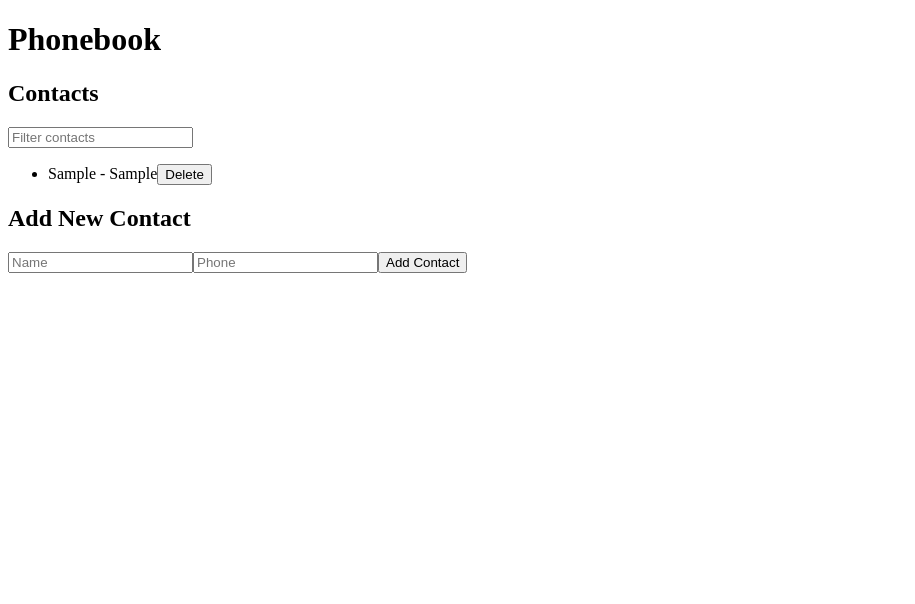
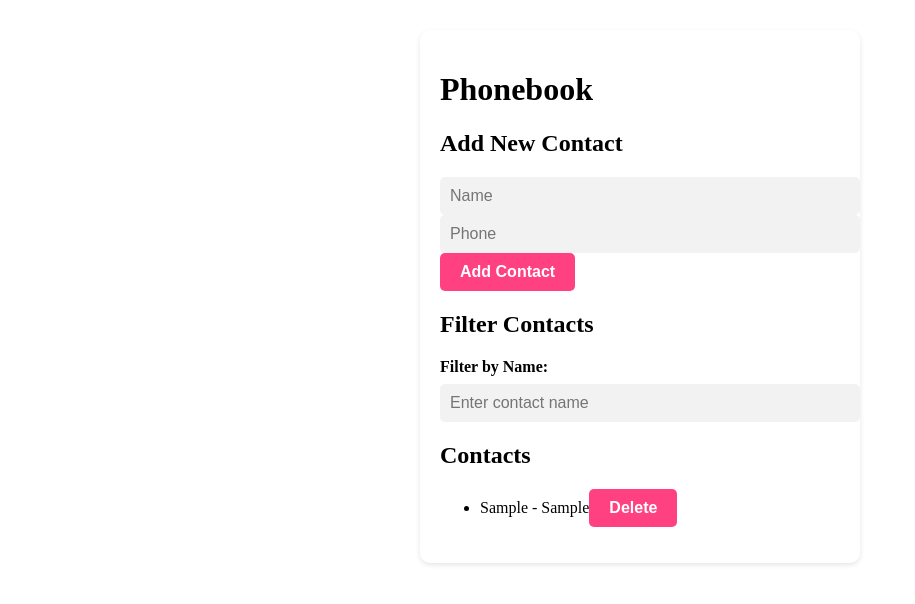
Before and after one commit to vampirerachel/goit-react-hw-06-phonebook, a React (Create React App) app: page / in a window 1280 px wide. Both pictures are taken after typing "Sample", "Sample" into the empty fields and a click on the button "Add Contact". Shown: the top 604 px of the page, without its empty margins (0-915 px from the left). Built offline with nearby package versions, Linux system fonts and the light colour scheme.

Commit message:
problems with local storage

```diff
--- a/src/components/App.jsx
+++ b/src/components/App.jsx
@@ -1,21 +1,27 @@
 import React, { useState } from 'react';
 import { useSelector, useDispatch } from 'react-redux';
-import { addContact, deleteContact, setFilter } from '../reducers';
+import { addContact, deleteContact } from '../reducers';
+import styles from './styles.module.css';
 
 const App = () => {
   const contacts = useSelector((state) => state.contacts);
-  const filter = useSelector((state) => state.filter);
   const dispatch = useDispatch();
-
   const [name, setName] = useState('');
   const [phone, setPhone] = useState('');
+  const [filter, setFilter] = useState('');
 
-  const handleAddContact = (event) => {
-    event.preventDefault();
+  const handleAddContact = () => {
+    if (name.trim() === '' || phone.trim() === '') {
+      return;
+    }
 
-    dispatch(addContact({ name, phone }));
+    const newContact = {
+      id: new Date().getTime().toString(),
+      name,
+      phone,
+    };
 
-    // Clear input fields
+    dispatch(addContact(newContact));
     setName('');
     setPhone('');
   };
@@ -24,50 +30,49 @@ const App = () => {
     dispatch(deleteContact(id));
   };
 
-  const handleFilterChange = (event) => {
-    dispatch(setFilter(event.target.value));
-  };
-
-  const filteredContacts = filter
-  ? contacts.filter((contact) =>
-      contact.name.toLowerCase().includes(filter.toLowerCase())
-    )
-  : contacts;
+  const filteredContacts = contacts.filter((contact) =>
+    contact.name.toLowerCase().includes(filter.toLowerCase())
+  );
 
   return (
-    <div>
+    <div className={styles.phonebook}>
       <h1>Phonebook</h1>
-      <h2>Contacts</h2>
-      <input
-        type="text"
-        placeholder="Filter contacts"
-        value={filter}
-        onChange={handleFilterChange}
-      />
-      <ul>
-        {filteredContacts.map((contact) => (
-          <li key={contact.id}>
-            {contact.name} - {contact.phone}
-            <button onClick={() => handleDeleteContact(contact.id)}>Delete</button>
-          </li>
-        ))}
-      </ul>
       <h2>Add New Contact</h2>
-      <form onSubmit={handleAddContact}>
+      <div className={styles.inputContainer}>
         <input
           type="text"
           placeholder="Name"
           value={name}
-          onChange={(event) => setName(event.target.value)}
+          onChange={(e) => setName(e.target.value)}
         />
         <input
           type="text"
           placeholder="Phone"
           value={phone}
-          onChange={(event) => setPhone(event.target.value)}
+          onChange={(e) => setPhone(e.target.value)}
         />
-        <button type="submit">Add Contact</button>
-      </form>
+        <button className={styles.button} onClick={handleAddContact}>Add Contact</button>
+      </div>
+      <h2>Filter Contacts</h2>
+      <div className={styles.filterContainer}>
+        <label htmlFor="filterInput">Filter by Name:</label>
+        <input
+          id="filterInput"
+          type="text"
+          placeholder="Enter contact name"
+          value={filter}
+          onChange={(e) => setFilter(e.target.value)}
+        />
+      </div>
+      <h2>Contacts</h2>
+      <ul>
+        {filteredContacts.map((contact) => (
+          <li key={contact.id}>
+            {contact.name} - {contact.phone}
+            <button className={styles.button} onClick={() => handleDeleteContact(contact.id)}>Delete</button>
+          </li>
+        ))}
+      </ul>
     </div>
   );
 };
--- a/src/components/NameForm.jsx
+++ b/src/components/NameForm.jsx
@@ -13,8 +13,6 @@ const NameForm = ({ handleAddContact }) => {
     const nameRegex = /^[A-Za-z]+$/;
     const numberRegex = /^[0-9]+$/;
 
-    console.log("Name:", name);
-    console.log("Number:", number);
 
     if (!name.match(nameRegex)) {
       console.log("Invalid name:", name);
--- a/src/components/styles.module.css
+++ b/src/components/styles.module.css
@@ -1,23 +1,39 @@
-.phonebook{
-    margin-left: 30px;
+.phonebook {
+    margin: 30px auto;
+    max-width: 400px;
+    padding: 20px;
+    border-radius: 10px;
+    background-color: #fff;
+    box-shadow: 0px 2px 5px rgba(0, 0, 0, 0.1);
 }
+
 .inputContainer {
     margin-bottom: 1rem;
 }
 
 .inputContainer input {
-
-    padding: 0.5rem;
+    width: 100%;
+    padding: 10px;
     font-size: 1rem;
+    border: none;
+    border-radius: 5px;
+    background-color: #f2f2f2;
 }
 
 .button {
     background-color: #ff4081;
     color: #ffffff;
     border: none;
-    padding: 0.5rem 1rem;
+    padding: 10px 20px;
     font-size: 1rem;
+    font-weight: bold;
+    border-radius: 5px;
     cursor: pointer;
+    transition: background-color 0.3s ease;
+}
+
+.button:hover {
+    background-color: #ff005f;
 }
 
 .filterContainer {
@@ -33,7 +49,10 @@
 }
 
 .filterContainer input {
-
-    padding: 0.5rem;
+    width: 100%;
+    padding: 10px;
     font-size: 1rem;
+    border: none;
+    border-radius: 5px;
+    background-color: #f2f2f2;
 }
--- a/src/index.js
+++ b/src/index.js
@@ -1,16 +1,12 @@
 import React from 'react';
-import { createRoot } from 'react-dom';
+import ReactDOM from 'react-dom';
 import { Provider } from 'react-redux';
-import { PersistGate } from 'redux-persist/integration/react';
-import { persistor, store } from './store'; // Import only persistor from './store'
+import store from './store';
 import App from 'components/App';
 
-createRoot(document.getElementById('root')).render(
+ReactDOM.render(
   <Provider store={store}>
-    <PersistGate loading={null} persistor={persistor}>
-      <App />
-    </PersistGate>
-  </Provider>
+    <App />
+  </Provider>,
+  document.getElementById('root')
 );
-
-console.log('Persistor:', persistor); // Log the persistor object
--- a/src/reducers.jsx
+++ b/src/reducers.jsx
@@ -1,8 +1,6 @@
 import { createSlice } from '@reduxjs/toolkit';
-import { configureStore, getDefaultMiddleware,combineReducers } from '@reduxjs/toolkit';
-import { persistStore, persistReducer } from 'redux-persist';
-import storage from 'redux-persist/lib/storage';
-const contactsSlice = createSlice({
+
+const contactSlice = createSlice({
   name: 'contacts',
   initialState: [],
   reducers: {
@@ -15,39 +13,5 @@ const contactsSlice = createSlice({
   },
 });
 
-const filterSlice = createSlice({
-  name: 'filter',
-  initialState: '',
-  reducers: {
-    setFilter: (state, action) => {
-      return action.payload;
-    },
-  },
-});
-
-export const { addContact, deleteContact } = contactsSlice.actions;
-export const { setFilter } = filterSlice.actions;
-
-export const contactsReducer = contactsSlice.reducer;
-export const filterReducer = filterSlice.reducer;
-
-const persistConfig = {
-  key: 'root',
-  storage,
-};
-
-const persistedReducer = persistReducer(
-  persistConfig,
-  combineReducers({
-    contacts: contactsReducer,
-    filter: filterReducer,
-  })
-);
-export const store = configureStore({
-  reducer: persistedReducer,
-  middleware: getDefaultMiddleware({
-    serializableCheck: false,
-  }),
-});
-
-export const persistor = persistStore(store);
+export const { addContact, deleteContact } = contactSlice.actions;
+export default contactSlice.reducer;
--- a/src/store.jsx
+++ b/src/store.jsx
@@ -1,26 +1,10 @@
-import { combineReducers, configureStore, getDefaultMiddleware } from '@reduxjs/toolkit';
-import { persistStore, persistReducer } from 'redux-persist';
-import storage from 'redux-persist/lib/storage';
+import { configureStore } from '@reduxjs/toolkit';
+import contactReducer from './reducers';
 
-import { contactsReducer, filterReducer } from './reducers';
-
-const persistConfig = {
-  key: 'root',
-  storage,
-};
-
-const rootReducer = combineReducers({
-  contacts: contactsReducer,
-  filter: filterReducer,
+const store = configureStore({
+  reducer: {
+    contacts: contactReducer,
+  },
 });
 
-const persistedReducer = persistReducer(persistConfig, rootReducer);
-
-const middleware = [...getDefaultMiddleware({ serializableCheck: false })];
-
-export const store = configureStore({
-  reducer: persistedReducer,
-  middleware,
-});
-
-export const persistor = persistStore(store);
+export default store;
```
